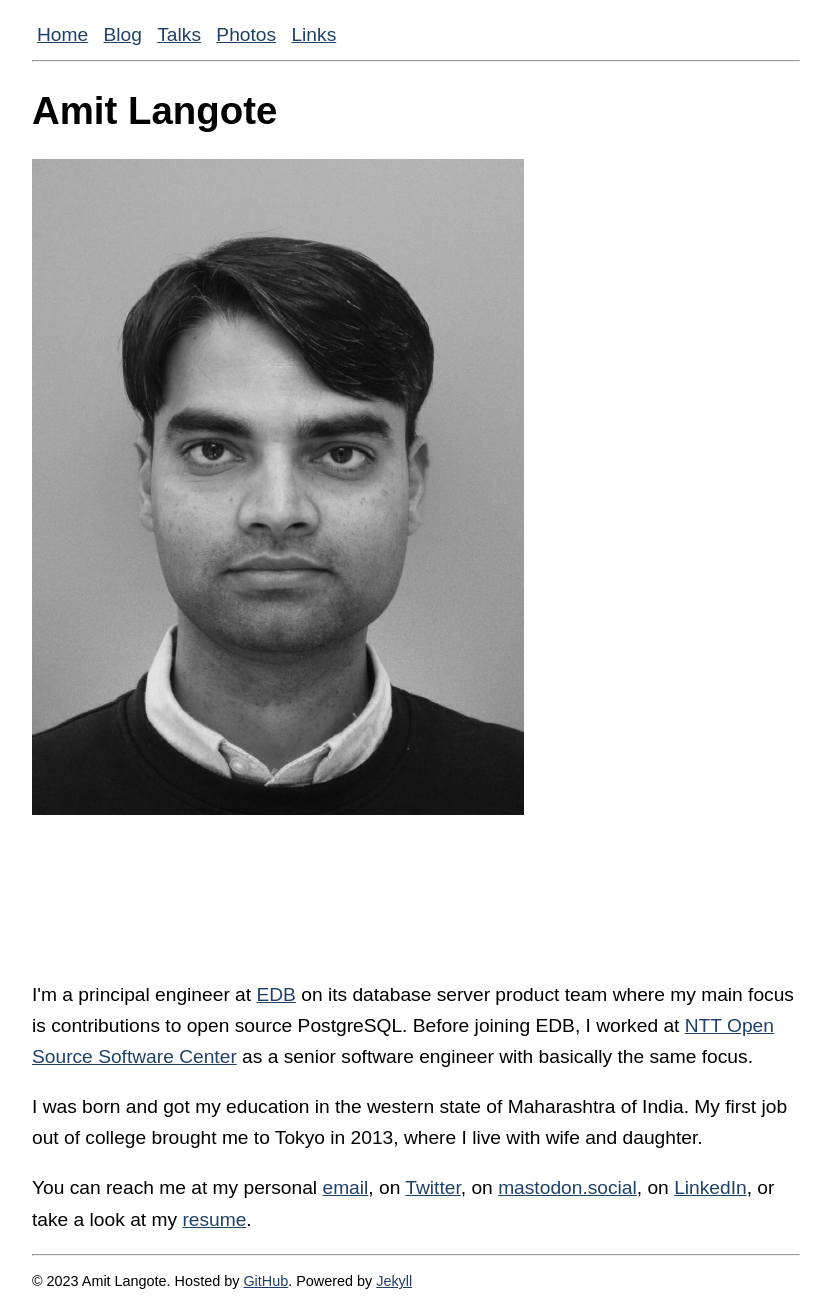
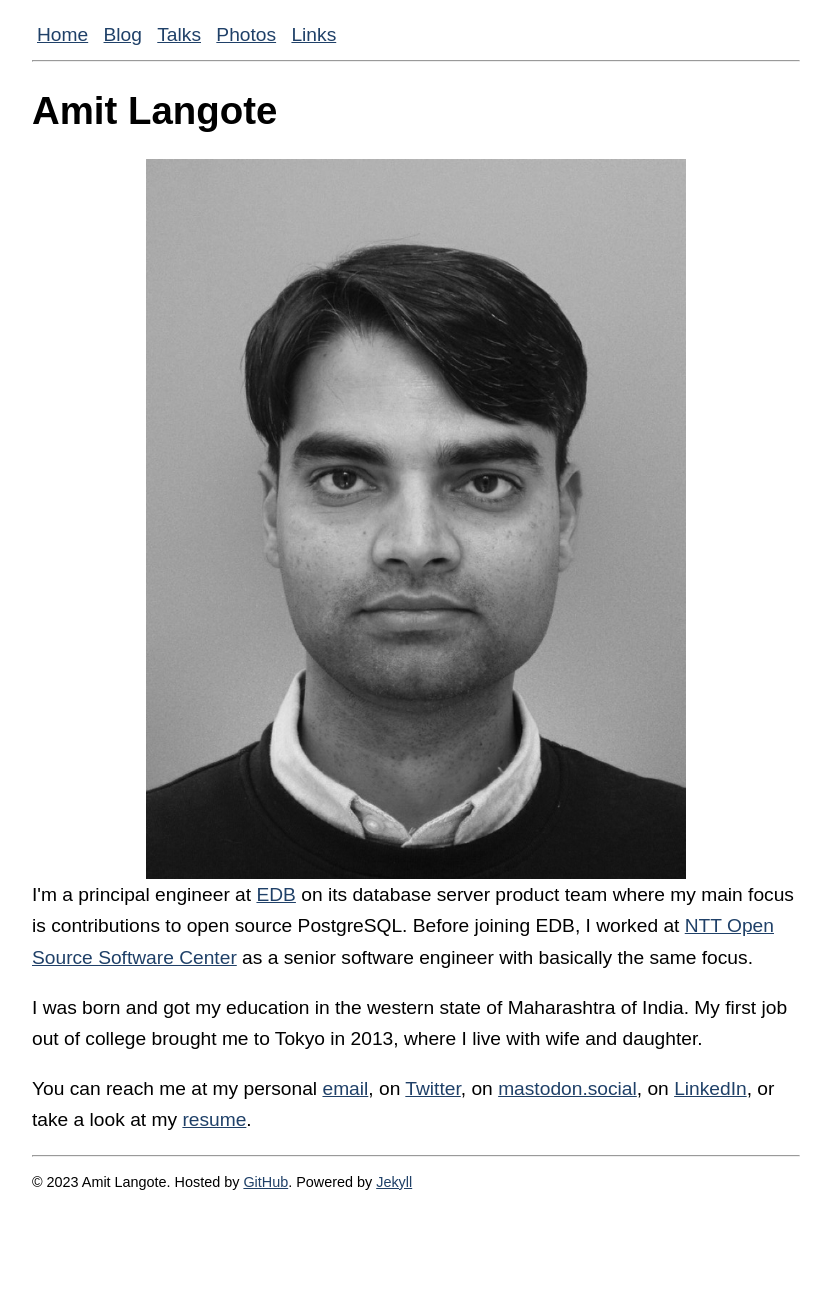
Before and after one commit to amitlan/website, a Jekyll site: the page built from index.md, in a window 1280 px wide. Shown: the whole page, without its empty margins (224-1055 px from the left). Built offline with Jekyll 4.4.1, drawn with Linux system fonts in a browser that asks for light colours; after the commit the page ends 1214 px from its top, so only the background shows below that.

Commit message:
Update index.md
img centering

```diff
--- a/index.md
+++ b/index.md
@@ -4,7 +4,7 @@ title: Amit Langote
 ---
 
 <p>
-<div class="imgbox"><img src="files/me2.jpeg" alt="Hey there!" align="right"/></div>
+<div class="imgbox"><img class="center-fit" src="files/me2.jpeg" alt="Hey there!" align="right"/></div>
   I'm a principal engineer at <a href="https://www.enterprisedb.com/">EDB</a>
   on its database server product team where my main focus is contributions
   to open source PostgreSQL. Before joining EDB, I worked at
```
